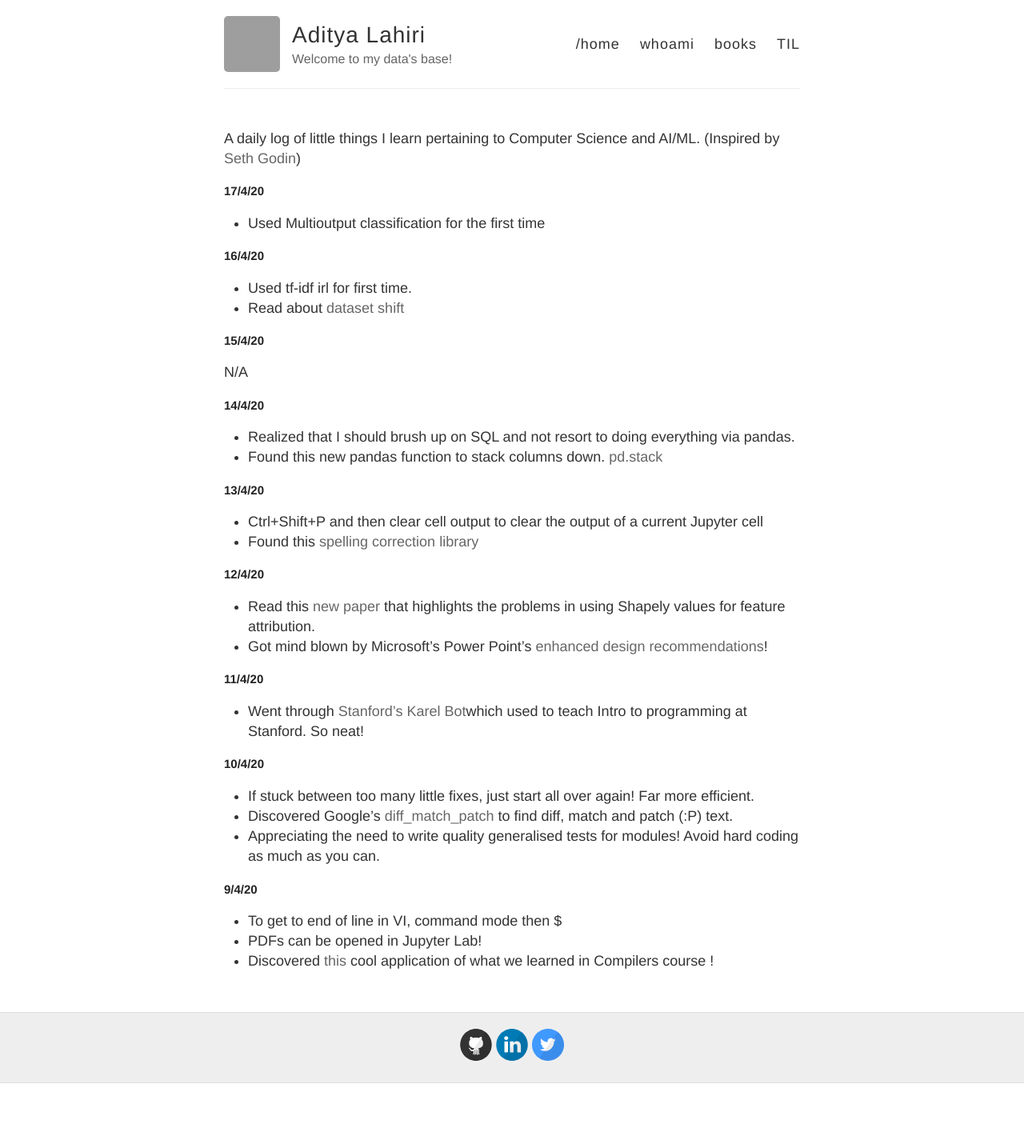
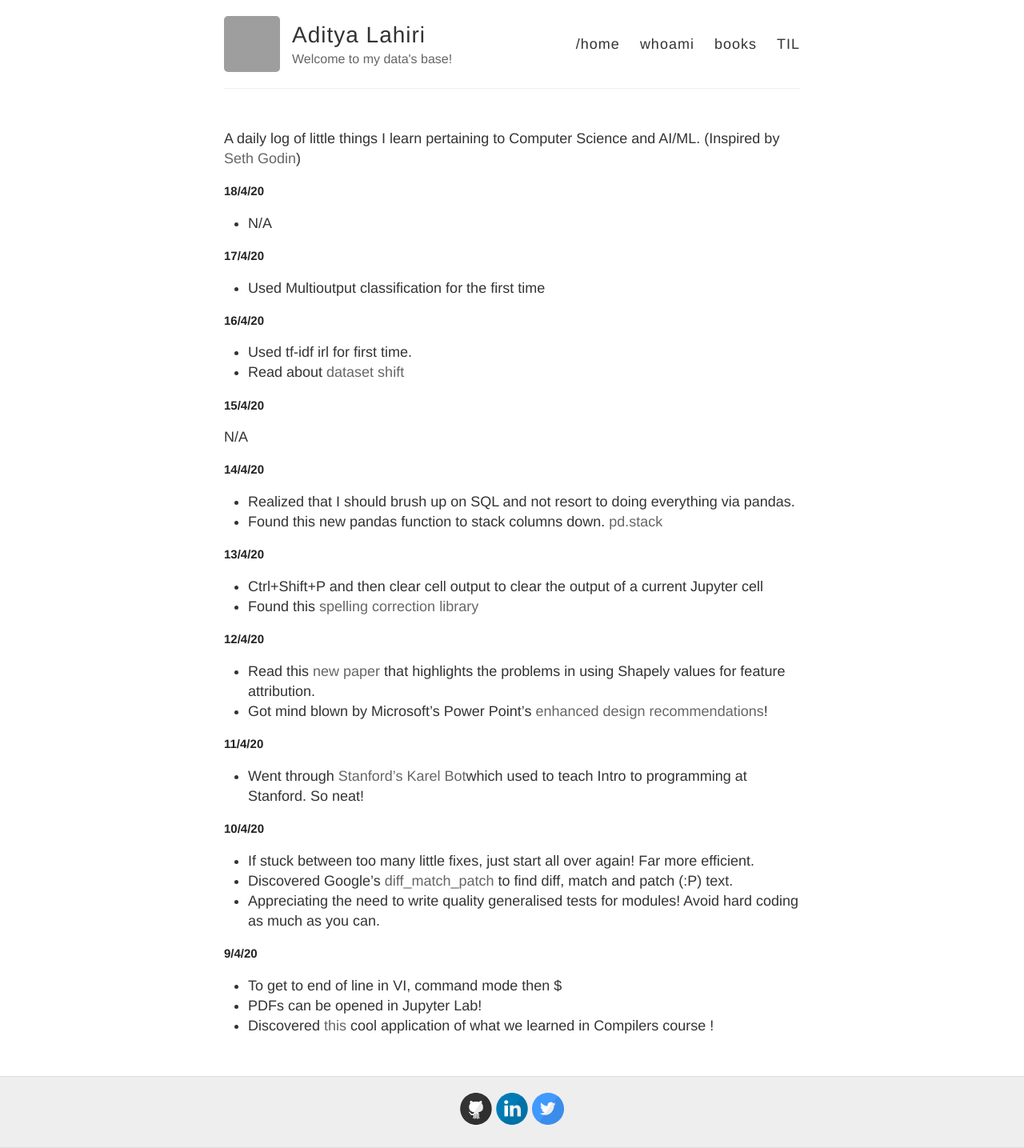
Before and after one commit to adityalahiri/adityalahiri.github.io, a Jekyll site: the page built from TIL.md, in a window 1280 px wide. Shown: the whole page at 80% size. Built offline with Jekyll 4.4.1, drawn with Linux system fonts in a browser that asks for light colours; our own code applies the rules of GitHub Pages for plain Markdown files; before the commit the page ends 1354 px from its top, so only the background shows below that; grey boxes are pictures that could not be loaded.

Commit message:
Update 18/4/20

```diff
--- a/TIL.md
+++ b/TIL.md
@@ -1,5 +1,9 @@
 A daily log of little things I learn pertaining to Computer Science and AI/ML.
 (Inspired by [Seth Godin](https://seths.blog/))
+
+## 18/4/20
+
+* N/A
 
 ## 17/4/20
 
```
